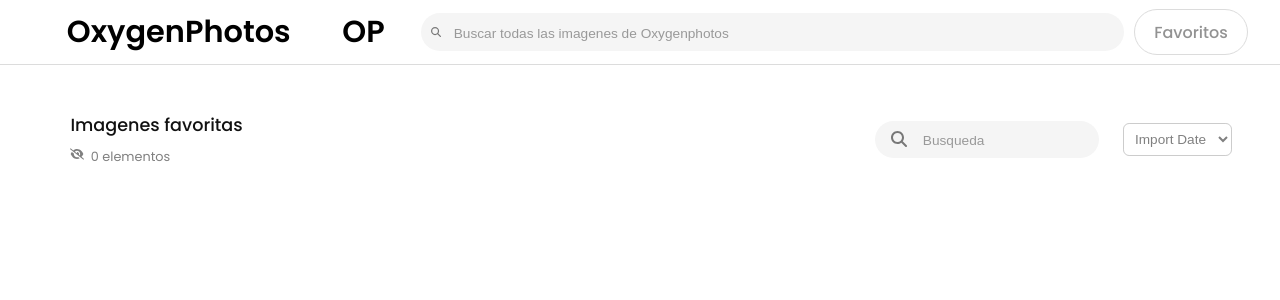
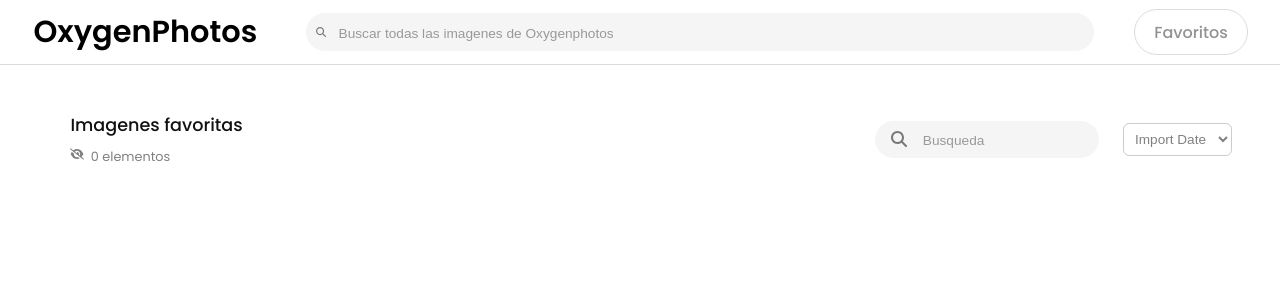
Before and after one commit to Joan266/react-image-search-app, a React (Vite) app: page /fav in a window 1280 px wide. Shown: the top 300 px of the page. Built offline with nearby package versions, Linux system fonts and the light colour scheme.

Commit message:
added needed css classes after removing windowwidthcontext

```diff
--- a/src/components/NavComponent/NavComponent.css
+++ b/src/components/NavComponent/NavComponent.css
@@ -72,7 +72,12 @@
   color: gainsboro;
   background-color: white;
 }
-
+.nav__logo__text--sort {
+  display: block;
+}
+.nav__logo__text--long {
+  display: none;
+}
 .nav--top-home .nav__fav-link {
   background-color: rgba(220, 220, 220, 0.305);
   color: white;
@@ -124,4 +129,10 @@
     background-color: rgba(220, 220, 220, 0.05);
     border: 1px solid grey;
   }
+  .nav__logo__text--sort {
+    display: none
+  }
+  .nav__logo__text--long {
+    display: block;
+  }
 }
--- a/src/components/NavComponent/NavComponent.jsx
+++ b/src/components/NavComponent/NavComponent.jsx
@@ -26,14 +26,14 @@ export const NavComponent = () => {
   return (
     <nav className={`nav ${(isScrolled && isHomePage) ? 'nav--regular' : (!isScrolled && isHomePage) ? 'nav--top-home' :'nav--regular'}`}>
       <article className="nav__logo">
-        <Link to="/"><span className="nav__logo nav__logo-long">OxygenPhotos</span><span className="nav__logo nav__logo--sort">OP</span></Link>
+        <Link to="/"><span className="nav__logo__text nav__logo__text--long">OxygenPhotos</span><span className="nav__logo__text nav__logo__text--sort">OP</span></Link>
       </article>
       <div className="nav__search-bar-container">
         <SearchBarComponent />
       </div>
-      <div className="nav__fav-link">
-        <Link to="/fav">Favoritos</Link>
-      </div>
+      <Link to="/fav">
+        <div className="nav__fav-link">Favoritos </div>
+      </Link>
     </nav>
   );
 };
--- a/src/index.css
+++ b/src/index.css
@@ -12,7 +12,7 @@ body {
 .App {
   height: 100%;
 }
-h1,p{
+h1,p,span{
   margin:0;
 }
 a {
--- a/src/pages/FavPage/FavPage.css
+++ b/src/pages/FavPage/FavPage.css
@@ -3,6 +3,7 @@
   width: 100%;
   margin-top: 3.5em;
   padding: 1px 0;
+  margin-bottom: 1em;
 }
 .fav-page__header {
   width: 100%;
--- a/src/pages/HomePage/HomePage.css
+++ b/src/pages/HomePage/HomePage.css
@@ -1,13 +1,14 @@
 .home {
   height: 100%;
   width: 100%;
+  margin-bottom: 1em;
 }
 
 .home__header {
   height: 23em;
   width: 100%;
   color: white;
-  background: url('../public/background-photo1.webp') no-repeat center center;
+  background: url('../../public/background-photo1.webp') no-repeat center center;
   background-size: cover;
   display: flex;
   align-items: center;
--- a/src/pages/PhotoPage/PhotoPage.css
+++ b/src/pages/PhotoPage/PhotoPage.css
@@ -1,5 +1,6 @@
 .photo-page {
   margin-top: 3.5em;
+  margin-bottom: 1em;
 }
 .photo-page__header {
   height: 2.5em;
@@ -117,7 +118,9 @@
   font-size: 0.75rem;
   color: rgb(34, 34, 34);
 }
-
+.details__info__actions__button__text {
+  display: none;
+}
 
 @media (min-width: 1200px) {
   .photo-page {
@@ -213,5 +216,7 @@
   .details__info__data__item span{
     font-size: 1rem;
   }
-
+  .details__info__actions__button__text {
+    display: block;
+  }
 }
--- a/src/pages/PhotoPage/PhotoPage.jsx
+++ b/src/pages/PhotoPage/PhotoPage.jsx
@@ -72,7 +72,7 @@ export const PhotoPage = () => {
                     onClick={() => setIsEditDescription(true)}
                   >
                     <img src={editIcon} alt="edit icon" className="details__info__actions__button__img" />
-                    <span>Editar</span>
+                    <span className="details__info__actions__button__text">Editar</span>
                   </button>
                 )}
                 <button
@@ -80,14 +80,14 @@ export const PhotoPage = () => {
                   onClick={(event) => handleToggleFav(event, image)}
                 >
                   <img src={isPhotoFav ? saveIconGreen : saveIconBlack} alt="save icon" className="details__info__actions__button__img" />
-                  <span>Guardar</span>
+                  <span className="details__info__actions__button__text">Guardar</span>
                 </button>
                 <button
                   className="details__info__actions__button"
                   onClick={(event) => handleDownload(event, image.urls.raw)}
                 >
                   <img src={downloadIcon} alt="download icon" className="details__info__actions__button__img" />
-                  <span>Descargar</span>
+                  <span className="details__info__actions__button__text">Descargar</span>
                 </button>
               </section>
             </article>
--- a/src/pages/SearchPage/SearchPage.css
+++ b/src/pages/SearchPage/SearchPage.css
@@ -2,6 +2,7 @@
   height: 100%;
   width: 100%;
   margin-top: 3.5em;
+  margin-bottom: 1em;
 }
 .search__header {
   height: 5em;
```
